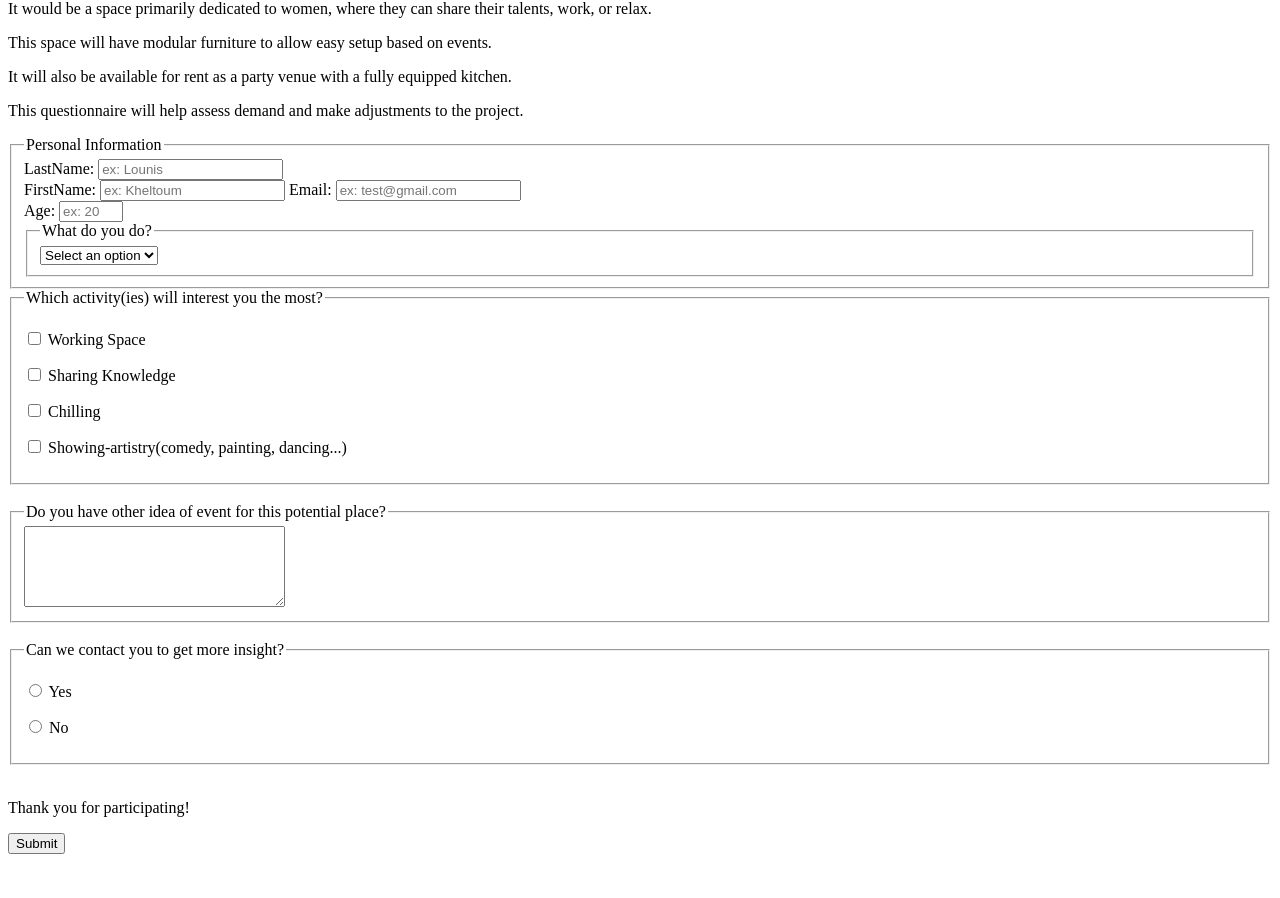
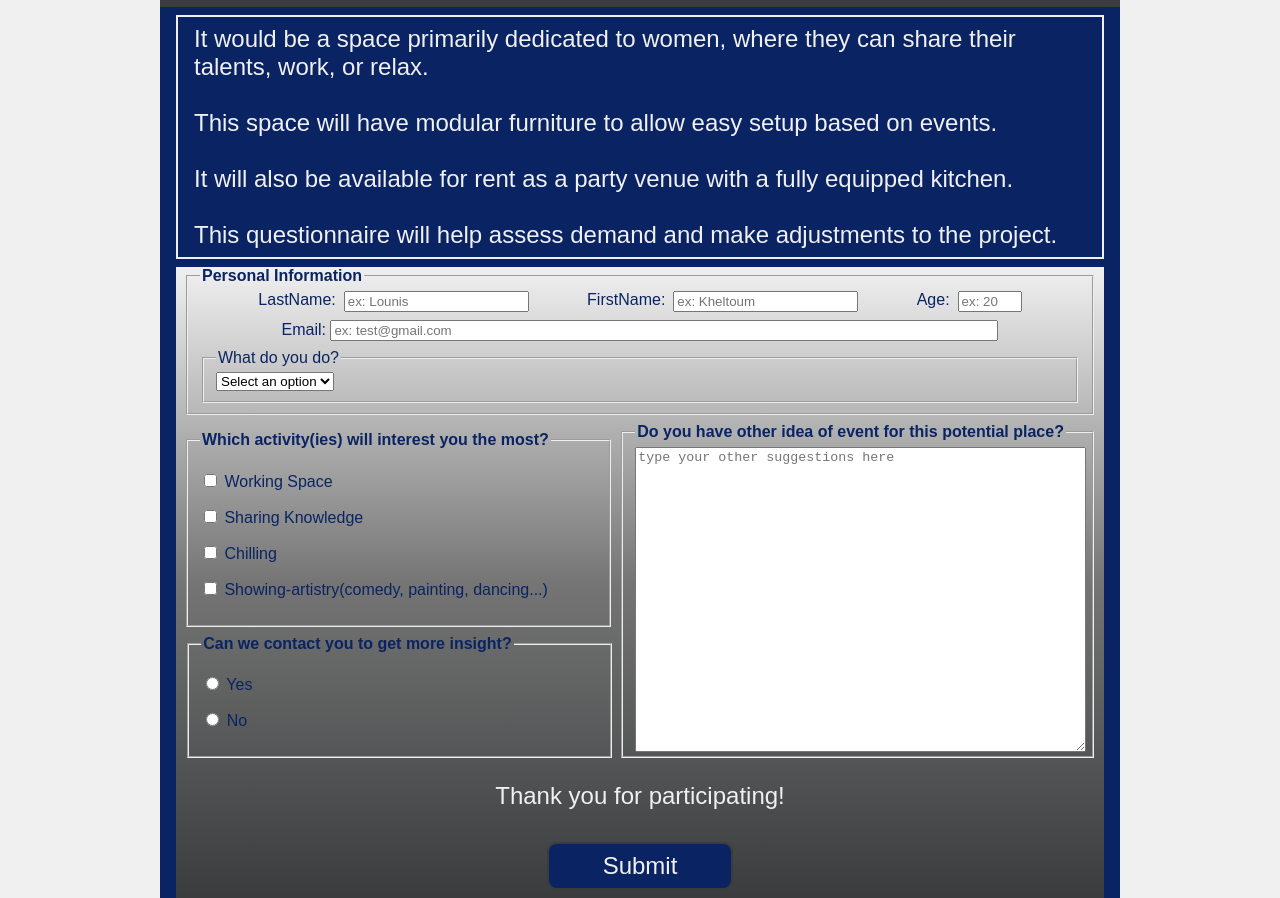
Before and after one commit to RosaBen/Form1, a plain HTML site: page index.html in a window 1280 px wide. Shown: the part 80-978 px from the top of the page. Before the commit the page ends 942 px from the top, so only its background shows below. Drawn offline with Linux system fonts and the light colour scheme.

Commit message:
form done with html and css

```diff
--- a/index.html
+++ b/index.html
@@ -4,29 +4,45 @@
     <meta charset="UTF-8">
     <meta name="viewport" content="width=device-width, initial-scale=1.0">
     <title>New Venue Questionnaire</title>
+    <link rel="stylesheet" href="style.css">
 </head>
 <body>
-    <h1 id="title">Welcoming sisterhood venue</h1>
-    <p id="description">It would be a space primarily dedicated to women, where they can share their
-talents, work, or relax.</p>
-<p>This space will have modular furniture to allow easy setup based on events.</p>
-<p>It will also be available for rent as a party venue with a fully equipped kitchen.</p>
-    <p>This questionnaire will help assess demand and make adjustments to the project.</p>
+<main>
+        <h1 id="title">Welcoming sisterhood venue</h1>
+
+            <p id="description">It would be a space primarily dedicated to women, where they can share their
+talents, work, or relax.
+<br>
+<br>
+This space will have modular furniture to allow easy setup based on events.
+<br>
+<br>
+It will also be available for rent as a party venue with a fully equipped kitchen.
+<br>
+<br>
+    This questionnaire will help assess demand and make adjustments to the project.</p>
     <form action="submit.php" method="post" id="survey-form">
 <fieldset>
     <legend>Personal Information</legend>
+<div id="identity">
+<div id="lastname-input">
             <label for="name" id="name-label">LastName:</label>
         <input type="text" id="name" name="lastname" placeholder="ex: Lounis" required >
-        <br>
-        <label for="firstname">FirstName: </label>
+</div>
+<div id="firstname-input">
+            <label for="firstname">FirstName: </label>
         <input type="text" id="firstname" name="firstname" placeholder="ex: Kheltoum" required>
-        <label for="email" id="email-label">Email: </label>
+</div>
+<div id="age-input">
+            <label for="number" id="number-label">Age: </label>
+        <input type="number" id="number" name="age" min="16" max="110" placeholder="ex: 20">
+</div>
+</div>
+<div id="contact-input">
+            <label for="email" id="email-label">Email: </label>
         <input type="email" id="email" name="email" placeholder="ex: test@gmail.com" required>
-        <br>
-        <label for="number" id="number-label">Age: </label>
-        <input type="number" id="number" name="age" min="16" max="110" placeholder="ex: 20">
-        <br>
-        <fieldset>
+</div>
+        <fieldset id="select-input">
             <legend>What do you do?</legend>
             <select name="dropdown" id="dropdown" class="form-control">
             <option disabled selected value>Select an option</option>
@@ -36,27 +52,32 @@ talents, work, or relax.</p>
             </select>
         </fieldset>
 </fieldset>
-        <fieldset>
+<div id="radio-checkbox-textarea">
+    <div id="block2">
+            <fieldset id="checkbox-input">
             <legend>Which activity(ies) will interest you the most?</legend>
             <p><input type="checkbox" id="working-space" name="working-space" value="workingSpace"> Working Space</p>
             <p><input type="checkbox" id="sharing-knowledge" name="sharing-knowledge" value="sharing-knowledge"> Sharing Knowledge</p>
             <p><input type="checkbox" id="chilling" name="chilling" value="chilling"> Chilling</p>
             <p><input type="checkbox" id="showing-artistry" name="showing-artistry" value="showing-artistry"> Showing-artistry(comedy, painting, dancing...)</p>
-        </fieldset>
-        <br>
-        <fieldset>
-            <legend>Do you have other idea of event for this potential place?</legend>
-            <textarea name="other-ideas" id="other-ideas" cols="30" rows="5"></textarea>
-        </fieldset>
-        <br>
-        <fieldset>
+        </fieldset >
+                <fieldset id="radio-input">
             <legend>Can we contact you to get more insight?</legend>
             <p><input type="radio" id="yes" name="contact" value="yes"> Yes</p>
             <p><input type="radio" id="no" name="contact" value="no"> No</p>
         </fieldset>
-        <br>
-        <p>Thank you for participating!</p>
+</div>
+
+            <fieldset id="textarea-input">
+            <legend>Do you have other idea of event for this potential place?</legend>
+            <textarea name="other-ideas" id="other-ideas" placeholder="type your other suggestions here"></textarea>
+        </fieldset>
+</div>
+<div id="submit-button">
+            <p>Thank you for participating!</p>
         <input type="submit" value="Submit" id="submit">
+</div>
         </form>
+</main>
 </body>
 </html>
--- a/style.css
+++ b/style.css
@@ -1,6 +1,128 @@
-body {
+:root{
+    --primary-color: #0A2463;
+    --secondary-color: #3A3C3D;
+    --tertiary-color: #757575;
+    --font-primary: #f0f0f0;
+}
+
+ body {
     margin: 0;
     padding: 0;
     font-family: Arial, sans-serif;
-    background-color: #f0f0f0;
+    background-color: var(--font-primary);
 }
+
+main{
+    width:75%;
+    background-color: var(--primary-color);
+    margin: 0 auto;
+    color:var(--font-primary)
+}
+
+#title{
+    width: 100%;
+    font-size: 3rem;
+    height: 12.5%;
+    text-align: center;
+    margin: 0;
+    padding: 16px 0;
+    background-color: var(--secondary-color);
+}
+
+#description{
+    font-size: 1.5rem;
+    border: 2px solid var(--font-primary);
+    width: calc(100% -2rem);
+    margin: 0.5rem 1rem 0;
+    padding: 0.5rem 1rem;
+}
+
+#survey-form{
+    background:linear-gradient(var(--font-primary),var(--tertiary-color),var(--secondary-color));
+    width: calc(100% - 2rem);
+    margin: 0.5rem auto 0;
+}
+fieldset{
+color: var(--primary-color);
+}
+legend{
+    font-weight: bold;
+}
+
+fieldset:nth-child(1) {
+    width: calc(100% - 3rem);
+    margin: 0.5rem auto 0;
+}
+
+#identity{
+    display: flex;
+    justify-content: space-evenly;
+}
+
+#lastname-input, #firstname-input, #age-input{
+    display: flex;
+    gap: 0.5rem;
+}
+
+#contact-input{
+    text-align: center;
+    margin: 0.5rem 0;
+}
+
+#contact-input input{
+    width: 75%;
+}
+
+#select-input legend{
+    font-weight: normal;
+}
+
+#radio-checkbox-textarea{
+    width:calc(100% -2rem);
+    margin: 0.5rem auto 0;
+    display: flex;
+}
+
+#block2{
+    display: flex;
+    flex-direction: column;
+    width: 50%;
+    margin: 0;
+}
+
+#textarea-input{
+  width:50%;
+  margin: 0 .6rem 0 0;
+}
+
+#radio-input, #checkbox-input{
+    width: calc(100% - 3rem);
+}
+
+#radio-input{
+    margin: .5rem 0 0 .7rem
+}
+
+#textarea-input>textarea{
+    width: 100%;
+    height: 100%;
+}
+
+#submit-button{
+    display: flex;
+    text-align: center;
+    font-size: 1.5rem;
+    flex-direction: column;
+    justify-content: center;
+}
+
+#submit{
+    width: 20%;
+    margin: 0.5rem auto;
+    background-color: var(--primary-color);
+    color: var(--font-primary);
+    border: 2px solid var(--secondary-color);
+    border-radius: 10px;
+    padding: 0.5rem;
+    font-size: 1.5rem;
+}
```
